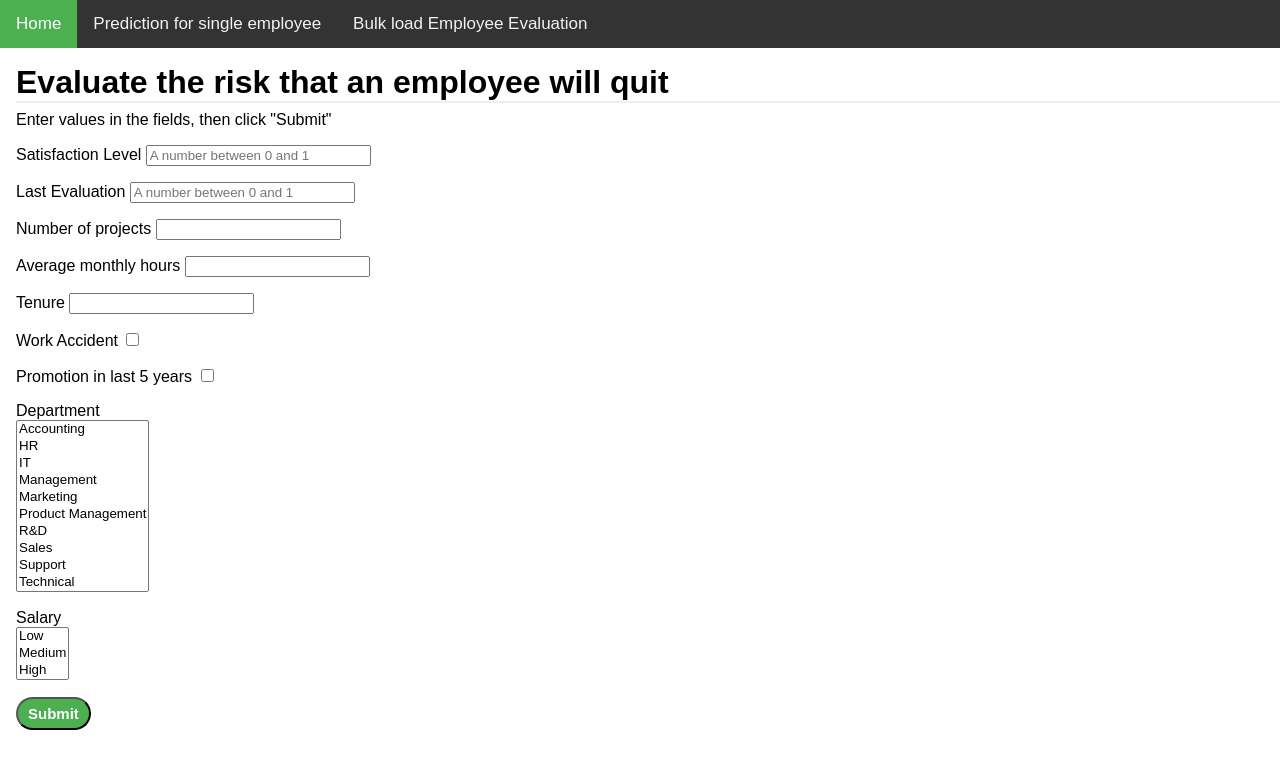
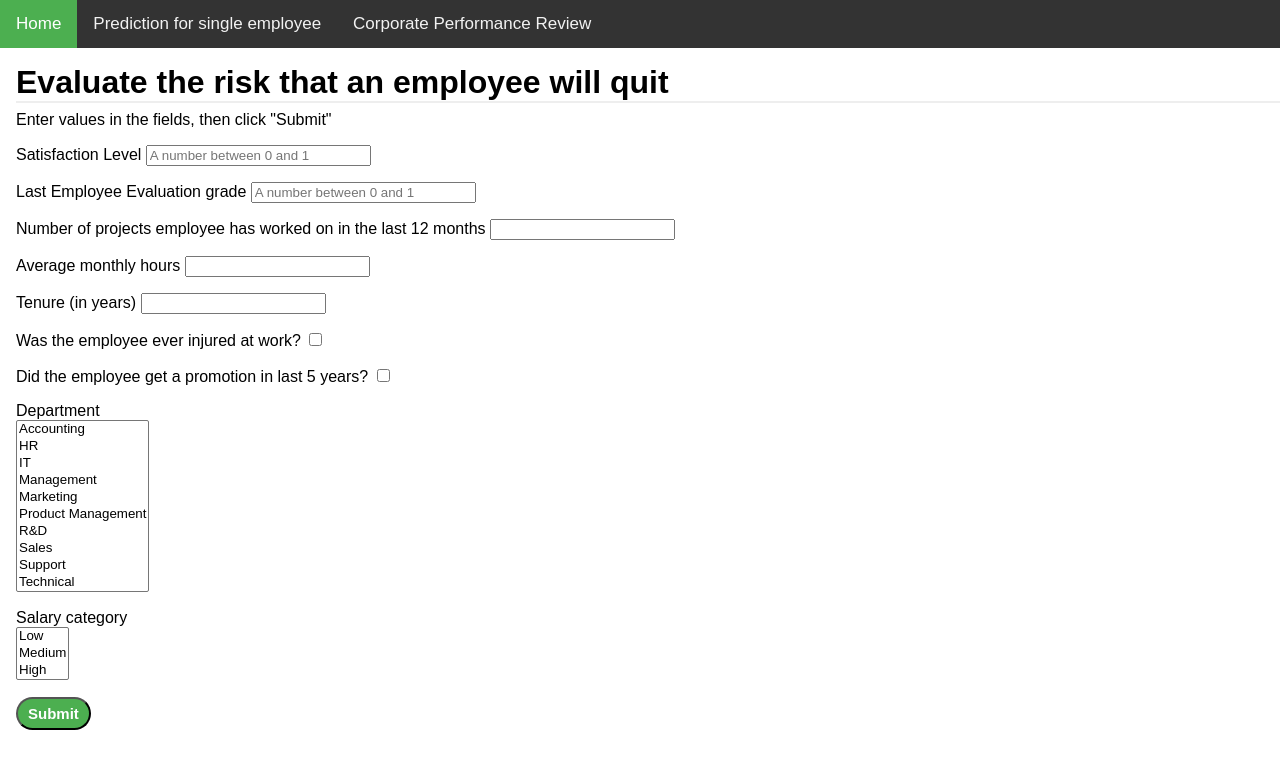
Before and after one commit to lucacolombomsia/turnover_analysis, a Flask app: page /single_emp in a window 1280 px wide. Shown: the top 769 px of the page. Run offline with Flask 2, Linux system fonts and the light colour scheme.

Commit message:
Making the table look better and general aesthetics improvements

```diff
--- a/webapp/app/forms.py
+++ b/webapp/app/forms.py
@@ -10,21 +10,21 @@ class PredictionForm(FlaskForm):
     The form that will be used to collect the user input to make predictions
     on a single employee.
     """
-    satisfaction = FloatField('Satisfaction Level',
+    satisfaction = FloatField("Satisfaction Level",
                               validators=[DataRequired(),
                                           NumberRange(min=0, max=1)])
-    evaluation = FloatField('Last Evaluation',
+    evaluation = FloatField("Last Employee Evaluation grade",
                             validators=[DataRequired(),
                                         NumberRange(min=0, max=1)])
     int_msg = "Please input an integer larger than 0"
-    projects = IntegerField('Number of projects',
+    projects = IntegerField('Number of projects employee has worked on in the last 12 months',
                             validators=[NumberRange(min=1, message=int_msg)])
     hours = IntegerField('Average monthly hours',
                          validators=[NumberRange(min=1, message=int_msg)])
-    tenure = IntegerField('Tenure',
+    tenure = IntegerField('Tenure (in years)',
                           validators=[NumberRange(min=1, message=int_msg)])
-    accident = BooleanField('Work Accident')
-    promotion = BooleanField('Promotion in last 5 years')
+    accident = BooleanField('Was the employee ever injured at work?')
+    promotion = BooleanField('Did the employee get a promotion in last 5 years?')
     department = SelectField('Department',
                              validators=[DataRequired()],
                              choices=[('drop', "Accounting"),
@@ -37,7 +37,7 @@ class PredictionForm(FlaskForm):
                                       ('13', "Sales"),
                                       ('14', "Support"),
                                       ('15', "Technical")])
-    salary = SelectField('Salary',
+    salary = SelectField('Salary category',
                          validators=[DataRequired()],
                          choices=[('16', "Low"),
                                   ('17', "Medium"),
@@ -63,7 +63,7 @@ class DatabaseForm(FlaskForm):
     The user can choose the date of the employee evaluation of interest
     and the number of results to be displayed.
     """
-    date = DateField('Month and year of Employee Evaluation of interest',
+    date = DateField('Month and year of Corporate Performance Review of interest',
                      format='%Y-%m', validators=[validate_dates])
     number = IntegerField('Number of results to display',
                           validators=[NumberRange(min=1, message="An integer larger than 0")],
--- a/webapp/app/routes.py
+++ b/webapp/app/routes.py
@@ -5,7 +5,7 @@ from app.functions import read_prediction_form_data
 from app.functions import preprocess_prediction_form_data
 from app.functions import write_prediction_form_data
 from app.functions import import_model, make_predictions
-from app.functions import give_recommendation
+from app.functions import give_recommendation, format_predictions
 from datetime import datetime as dt
 
 
@@ -58,6 +58,7 @@ def table():
         model = import_model()
         # make prediciton on bulk load of data from database
         pred_data = make_predictions(dbtable=data, model=model, n=num)
+        pred_data = format_predictions(pred_data)
         # show results
         return render_template('bulk_results.html',
                                tables=[pred_data.to_html(classes='tab',
--- a/webapp/app/static/style.css
+++ b/webapp/app/static/style.css
@@ -9,13 +9,14 @@ h1              { border-bottom: 2px solid #eee; }
 h2              { font-size: 1.2em; }
 
 table.dataframe, .dataframe th, .dataframe td {
-  border: none;
+  border: 1px solid #ddd;
   border-bottom: 1px solid #C8C8C8;
   border-collapse: collapse;
   text-align:left;
   padding: 10px;
   margin-bottom: 40px;
   font-size: 0.9em;
+  text-align: center
 }
 
 tr:nth-child(odd)	{ background-color:#eee; }
--- a/webapp/app/templates/base.html
+++ b/webapp/app/templates/base.html
@@ -12,7 +12,7 @@
 <div class="topnav">
   <a class="active" href="{{ url_for('index') }}">Home</a>
   <a href="{{ url_for('single_emp') }}">Prediction for single employee</a>
-  <a href="{{ url_for('table') }}">Bulk load Employee Evaluation</a>
+  <a href="{{ url_for('table') }}">Corporate Performance Review</a>
 </div>
 	</body>
 
```
Also changed, not shown: develop/src/__init__.py (+0 -8 lines), develop/tests/test_develop.py (+1 -1 lines), webapp/app/functions.py (+34 -3 lines).
